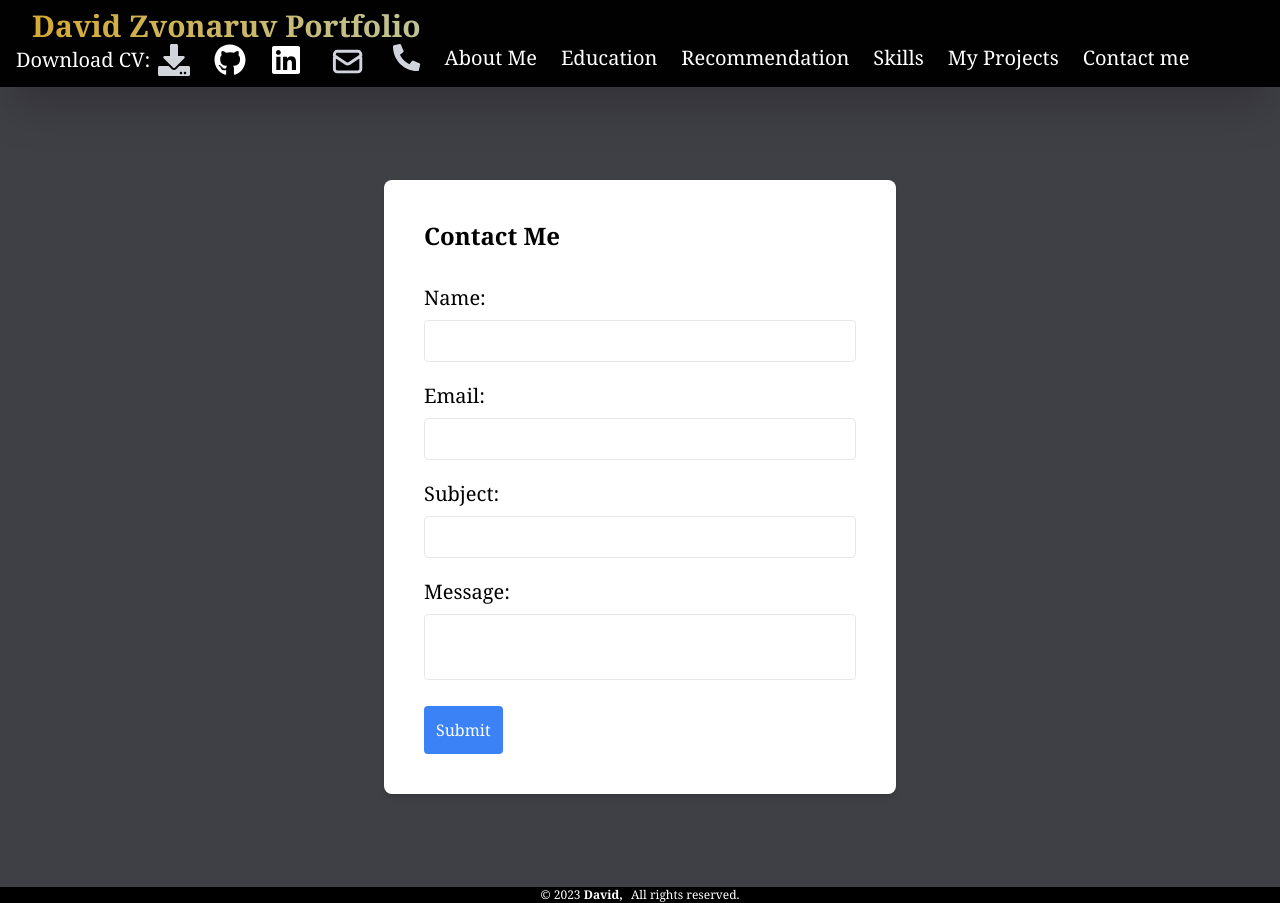
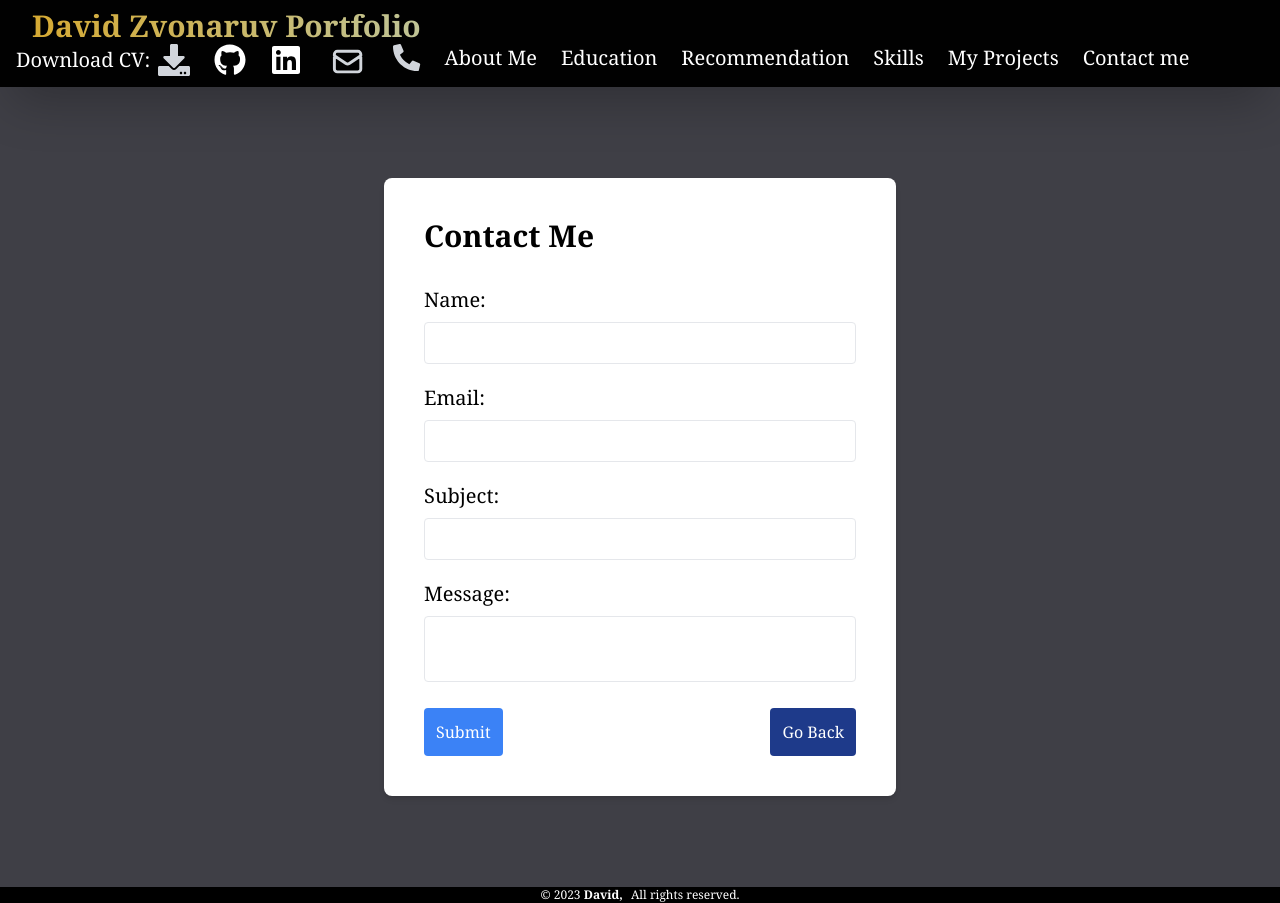
Before and after one commit to DavidZvonaruv5/My-portfolio, a Next.js app: page /contact in a window 1280 px wide. Built offline with nearby package versions, Linux system fonts and the light colour scheme.

Commit message:
contact me

```diff
--- a/app/components/Education.jsx
+++ b/app/components/Education.jsx
@@ -4,7 +4,7 @@ export default function Education() {
   const education = [
     {
       degree: "BSc in Software Engineering",
-      school: "Braude College of Engineering GPA:80",
+      school: "Braude College of Engineering GPA:80, starting my fourth year",
       year: "2020-present",
     },
     {
--- a/app/components/Recommendation.jsx
+++ b/app/components/Recommendation.jsx
@@ -19,7 +19,7 @@ export default function Recommendation() {
           <p></p>
           <span>{summery}</span>
         </section>
-        <h2 className="text-xl hover:">
+        <h2 className="text-xl hover:font-bold hover:underline hover:text-blue-300">
           <a
             href="/Recommendation.pdf"
             download="David-Zvonaruv-Recommendation"
--- a/app/contact/page.jsx
+++ b/app/contact/page.jsx
@@ -12,8 +12,7 @@ export default function ContactForm() {
   });
 
   const [message, setMessage] = useState(null);
-  const router = useRouter(); // for routing
-
+  const router = useRouter();
   const handleChange = (e) => {
     const { name, value } = e.target;
     setFormData({
@@ -30,7 +29,7 @@ export default function ContactForm() {
     if (message) {
       setTimeout(() => {
         setMessage(null);
-      }, 3000); // remove the message after 3 seconds
+      }, 3000);
     }
   }, [message]);
 
@@ -40,7 +39,7 @@ export default function ContactForm() {
         onSubmit={handleSubmit}
         className="bg-white p-10 rounded-lg shadow-md w-full max-w-lg"
       >
-        <h1 className="text-2xl mb-8 font-semibold">Contact Me</h1>
+        <h1 className="text-3xl mb-8 font-semibold">Contact Me</h1>
 
         <div className="mb-5">
           <label className="block text-xl mb-2">Name:</label>
@@ -91,12 +90,25 @@ export default function ContactForm() {
 
         {message && <div className="text-center mt-4">{message}</div>}
 
+        <div className="flex justify-between">
           <button
             type="submit"
             className="bg-blue-500 text-white p-3 rounded hover:bg-blue-600"
           >
             Submit
           </button>
+
+          <div>
+            <button
+              onClick={() => {
+                router.push("/");
+              }}
+              className="bg-blue-900 text-white p-3 rounded hover:bg-zinc-900"
+            >
+              Go Back
+            </button>
+          </div>
+        </div>
       </form>
     </div>
   );
```
Lines whose indentation alone changed are shown as unchanged.
